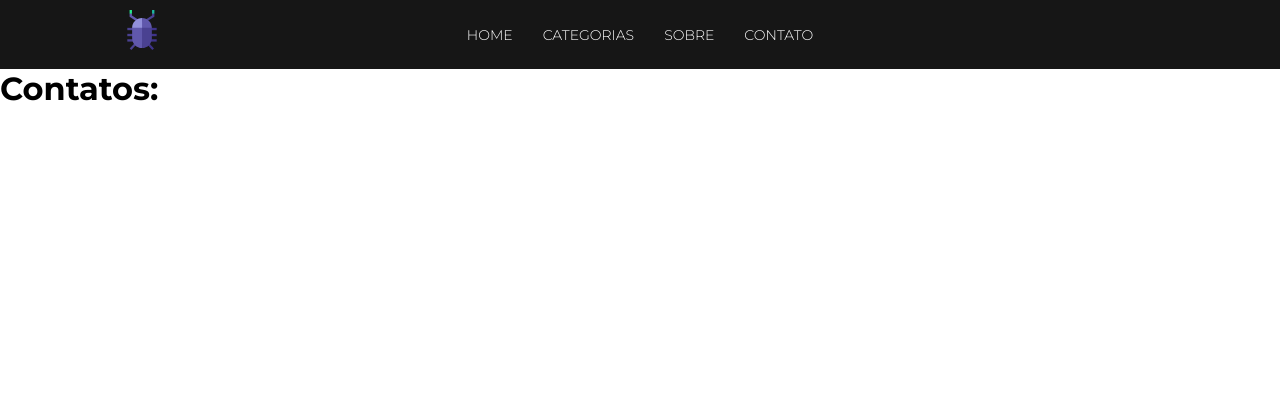
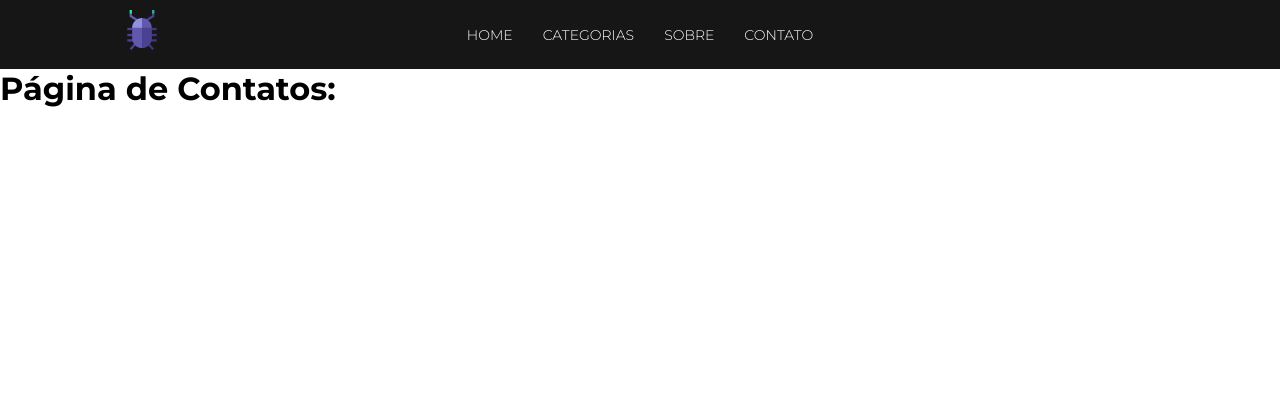
Before and after one commit to TiaguinhoCode/Blog, a PHP site: page /contato.php in a window 1280 px wide. Shown: the top 420 px of the page. Run offline with PHP 8.4, Linux system fonts and the light colour scheme.

```diff
--- a/contato.php
+++ b/contato.php
@@ -1,4 +1,9 @@
 <?php
     include_once("templates/header.php");
 ?>
-<h1>Contatos:</h1>
+
+<h1>Página de Contatos:</h1>
+
+<?php
+    include_once("templates/footer.php");
+?>
```
Also changed, not shown: post.php (added).
